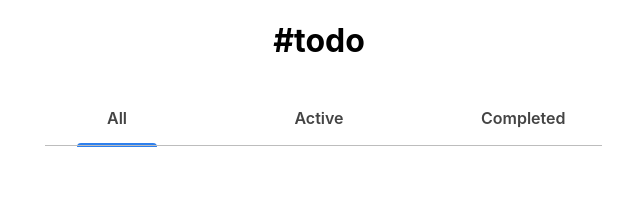
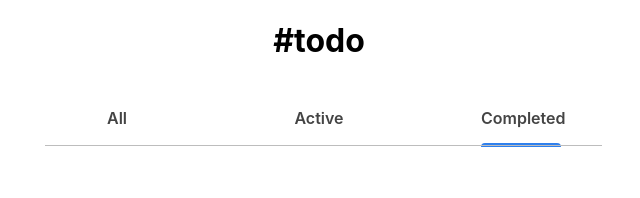
Before and after one commit to MFabri31/todo-app, a React (Create React App) app: page /completed in a window 1280 px wide. Shown: the top 198 px of the page, without its empty margins (321-961 px from the left). Built offline with nearby package versions, Linux system fonts and the light colour scheme.

Commit message:
Modifica los atributos class activeClassName y la prop key

```diff
--- a/src/components/Form/Form.js
+++ b/src/components/Form/Form.js
@@ -32,14 +32,14 @@ const Form = () => {
     <form className="form" onSubmit={handleSubmit}>
       <div className="form__field">
         <input
-          class="form__input"
+          className="form__input"
           type="text"
           placeholder="add details"
           name="task"
           value={task}
           onChange={handleChange}
         />
-        <button class="form__btn">Add</button>
+        <button className="form__btn">Add</button>
       </div>
     </form>
   );
--- a/src/components/Header/Header.js
+++ b/src/components/Header/Header.js
@@ -4,7 +4,7 @@ import "./Header.css";
 const Header = () => {
   return (
     <header>
-      <h1 class="title">#todo</h1>
+      <h1 className="title">#todo</h1>
     </header>
   );
 };
--- a/src/components/Nav/Nav.js
+++ b/src/components/Nav/Nav.js
@@ -1,25 +1,34 @@
 import React from "react";
 import "./Nav.css";
-import { Link } from "react-router-dom";
+import { NavLink } from "react-router-dom";
 
 const Nav = () => {
   return (
     <nav className="nav">
       <ul className="nav__list">
         <li className="nav__item">
-          <Link className="nav__link active" to="/">
+          <NavLink
+            className="nav__link"
+            to="/"
+            activeClassName="active"
+            exact={true}
+          >
             All
-          </Link>
+          </NavLink>
         </li>
         <li className="nav__item">
-          <Link className="nav__link" to="/active">
+          <NavLink className="nav__link" to="/active" activeClassName="active">
             Active
-          </Link>
+          </NavLink>
         </li>
         <li className="nav__item">
-          <Link className="nav__link" to="/completed">
+          <NavLink
+            className="nav__link"
+            to="/completed"
+            activeClassName="active"
+          >
             Completed
-          </Link>
+          </NavLink>
         </li>
       </ul>
     </nav>
--- a/src/components/TasksList/TasksList.css
+++ b/src/components/TasksList/TasksList.css
@@ -85,7 +85,7 @@
   display: flex;
   align-items: center;
   position: absolute;
-  right: 13rem;
+  right: 1rem;
   padding: 0.8em 1.5em;
   border: none;
   border-radius: 4px;
@@ -95,5 +95,6 @@
 @media screen and (min-width: 768px) {
   .btn-delete {
     cursor: pointer;
+    right: 13rem;
   }
 }
--- a/src/components/TasksList/TasksList.js
+++ b/src/components/TasksList/TasksList.js
@@ -15,7 +15,7 @@ const TasksList = () => {
       <ul className="tasks-list">
         {tasks.map((elem) => (
           <TaskItem
-            id={elem.id}
+            key={elem.id}
             elem={elem}
             location={location}
             deleteTask={deleteTask}
```
